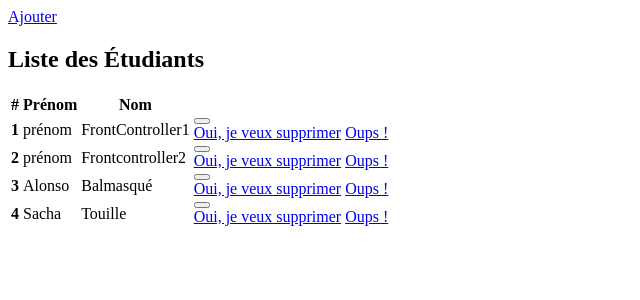
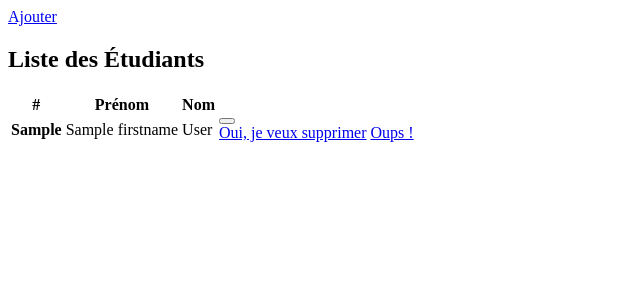
Before and after one commit to GeraldineBB/parcours-bo-mvc-permissions, a PHP site: template app/views/student/list.tpl.php in a window 1280 px wide. Shown: the top 300 px of the page, without its empty margins (0-640 px from the left). Run offline with PHP 8.4, Linux system fonts and the light colour scheme; the template is opened without the code that fills it: most values are stand-ins (such as "Sample title", 1, 10 or a date in 2020).

Commit message:
list des étudiants

```diff
--- a/app/views/student/list.tpl.php
+++ b/app/views/student/list.tpl.php
@@ -11,94 +11,32 @@
             </tr>
         </thead>
         <tbody>
+
+            <?php foreach ($students as $student) : ?>
+
+
                 <tr>
-            <th scope="row">1</th>
-            <td>prénom</td>
-            <td>FrontController1</td>
+                    <th scope="row"><?=$student->getID()?></th>
+                    <td><?=$student->getFirstname()?></td>
+                    <td><?=$student->getLastname()?></td>
                     <td class="text-right">
                         <a href="edit.html" class="btn btn-sm btn-warning">
                             <i class="fa fa-pencil-square-o" aria-hidden="true"></i>
                         </a>
                         <div class="btn-group">
-                    <button type="button" class="btn btn-sm btn-danger dropdown-toggle" data-toggle="dropdown"
-                        aria-haspopup="true" aria-expanded="false">
+                            <button type="button" class="btn btn-sm btn-danger dropdown-toggle" data-toggle="dropdown" aria-haspopup="true" aria-expanded="false">
                                 <i class="fa fa-trash-o" aria-hidden="true"></i>
                             </button>
                             <div class="dropdown-menu">
-                        <a class="dropdown-item"
-                            href="/students/1/delete">Oui, je veux
+                                <a class="dropdown-item" href="/students/1/delete">Oui, je veux
                                     supprimer</a>
                                 <a class="dropdown-item" href="#" data-toggle="dropdown">Oups !</a>
                             </div>
                         </div>
                     </td>
                 </tr>
-        <tr>
-            <th scope="row">2</th>
-            <td>prénom</td>
-            <td>Frontcontroller2</td>
-            <td class="text-right">
-                <a href="edit.html" class="btn btn-sm btn-warning">
-                    <i class="fa fa-pencil-square-o" aria-hidden="true"></i>
-                </a>
-                <div class="btn-group">
-                    <button type="button" class="btn btn-sm btn-danger dropdown-toggle" data-toggle="dropdown"
-                        aria-haspopup="true" aria-expanded="false">
-                        <i class="fa fa-trash-o" aria-hidden="true"></i>
-                    </button>
-                    <div class="dropdown-menu">
-                        <a class="dropdown-item"
-                            href="/students/2/delete">Oui, je veux
-                            supprimer</a>
-                        <a class="dropdown-item" href="#" data-toggle="dropdown">Oups !</a>
-                    </div>
-                </div>
-            </td>
-        </tr>
-        <tr>
-            <th scope="row">3</th>
-            <td>Alonso</td>
-            <td>Balmasqué</td>
-            <td class="text-right">
-                <a href="edit.html" class="btn btn-sm btn-warning">
-                    <i class="fa fa-pencil-square-o" aria-hidden="true"></i>
-                </a>
-                <div class="btn-group">
-                    <button type="button" class="btn btn-sm btn-danger dropdown-toggle" data-toggle="dropdown"
-                        aria-haspopup="true" aria-expanded="false">
-                        <i class="fa fa-trash-o" aria-hidden="true"></i>
-                    </button>
-                    <div class="dropdown-menu">
-                        <a class="dropdown-item"
-                            href="/students/3/delete">Oui, je veux
-                            supprimer</a>
-                        <a class="dropdown-item" href="#" data-toggle="dropdown">Oups !</a>
-                    </div>
-                </div>
-            </td>
-        </tr>
-        <tr>
-            <th scope="row">4</th>
-            <td>Sacha</td>
-            <td>Touille</td>
-            <td class="text-right">
-                <a href="edit.html" class="btn btn-sm btn-warning">
-                    <i class="fa fa-pencil-square-o" aria-hidden="true"></i>
-                </a>
-                <div class="btn-group">
-                    <button type="button" class="btn btn-sm btn-danger dropdown-toggle" data-toggle="dropdown"
-                        aria-haspopup="true" aria-expanded="false">
-                        <i class="fa fa-trash-o" aria-hidden="true"></i>
-                    </button>
-                    <div class="dropdown-menu">
-                        <a class="dropdown-item"
-                            href="/students/4/delete">Oui, je veux
-                            supprimer</a>
-                        <a class="dropdown-item" href="#" data-toggle="dropdown">Oups !</a>
-                    </div>
-                </div>
-            </td>
-        </tr>
+            <?php endforeach ?>
+
         </tbody>
     </table>
 </div>
```
Also changed, not shown: app/Controllers/MainController.php (+13 -5 lines), app/Controllers/StudentController.php (+31 -0 lines), app/Models/Student.php (+43 -7 lines), app/views/layout/nav.tpl.php (+4 -4 lines), public/index.php (+40 -0 lines). Lines whose indentation alone changed are shown as unchanged.
